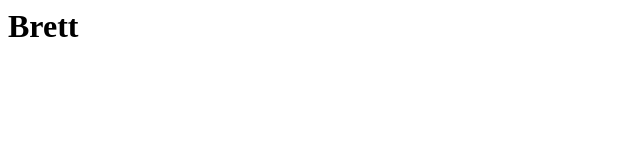
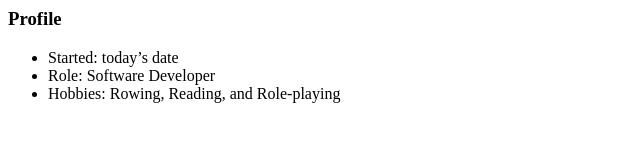
Before and after one commit to HostileWildkarrde/HostileWildkarrde.github.io, a plain HTML site: page index.html in a window 1280 px wide. Shown: the whole page, without its empty margins (0-640 px from the left). Drawn offline with Linux system fonts and the light colour scheme.

Commit message:
Updated Profile

```diff
--- a/index.html
+++ b/index.html
@@ -1 +1,6 @@
-<h1>Brett</h1>
+<h3>Profile</h3>
+<ul>
+<li>Started: today’s date</li>
+<li>Role: Software Developer</li>
+<li>Hobbies: Rowing, Reading, and Role-playing</li>
+</ul>
```
